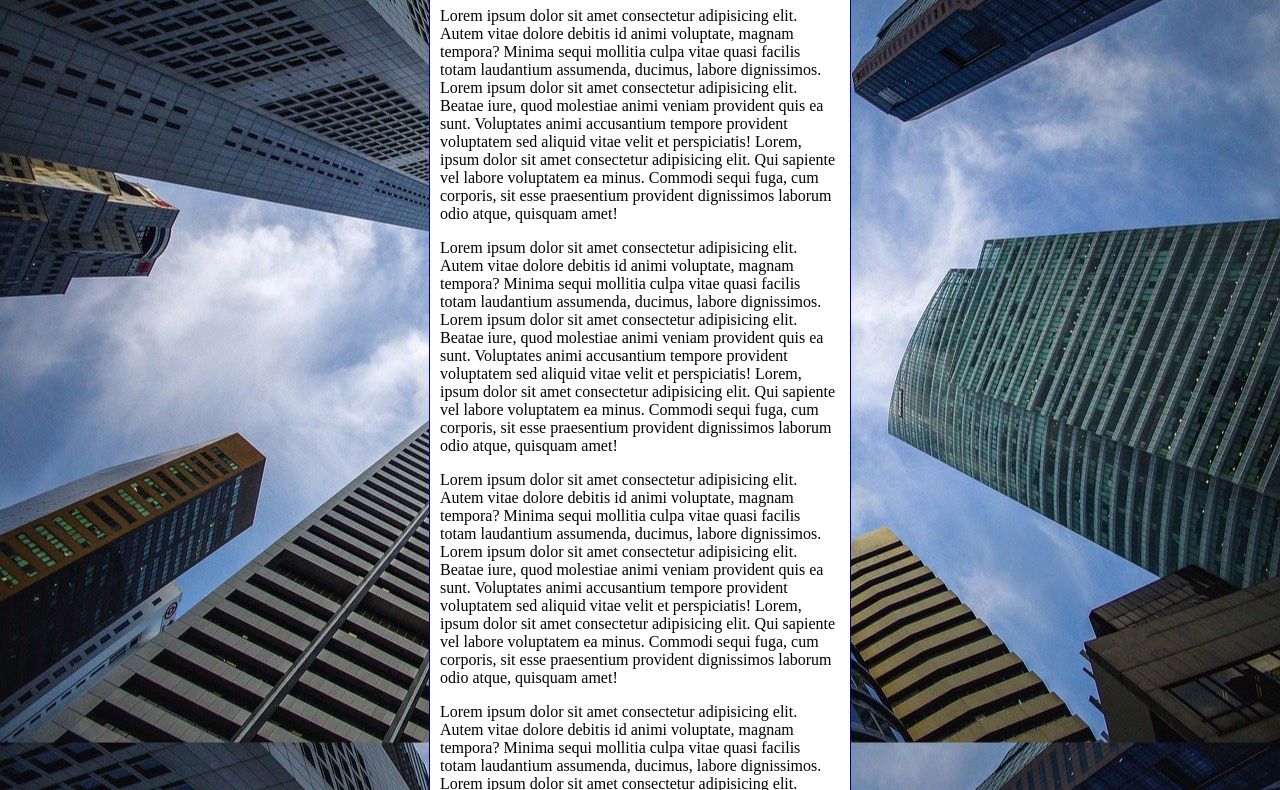
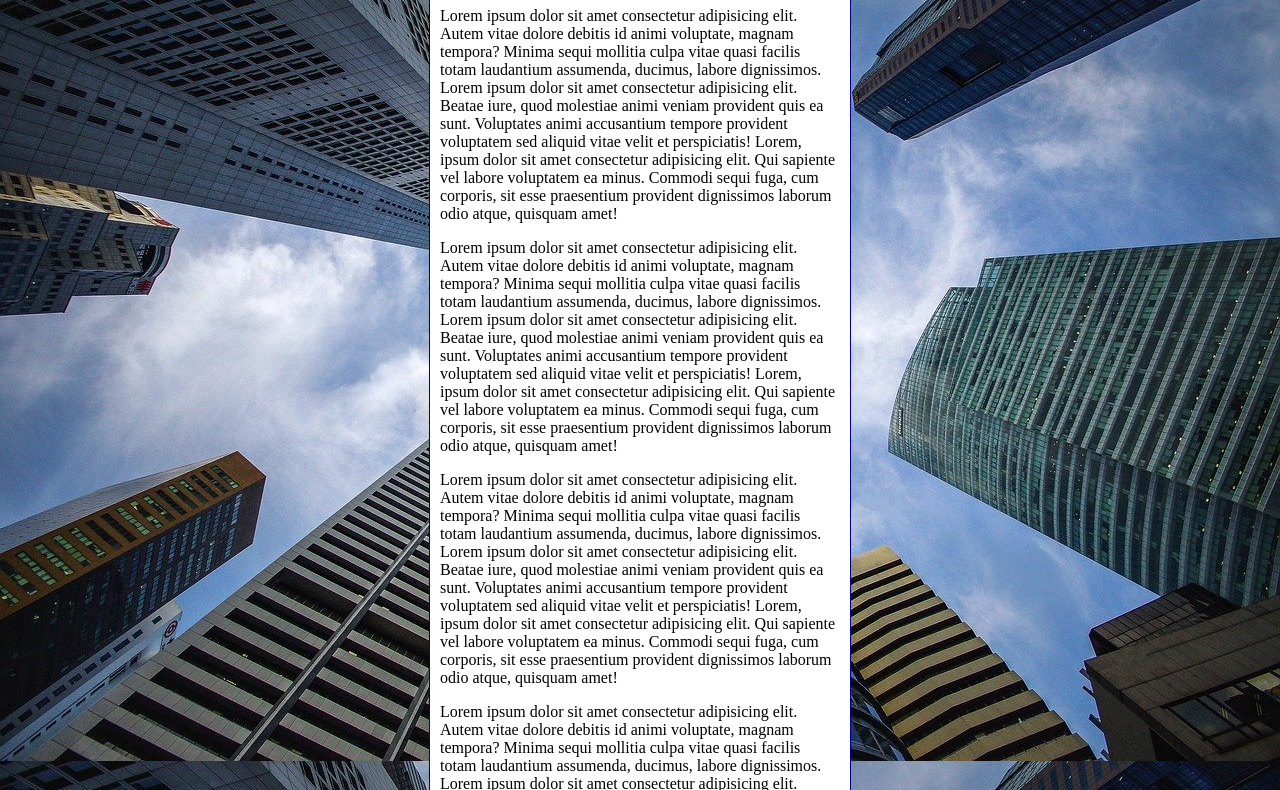
Before and after one commit to reis-dev/html-css, a plain HTML site: page exercicios/ex022/fundo006.html in a window 1280 px wide. Shown: the part 92-882 px from the top of the page. Drawn offline with Linux system fonts and the light colour scheme.

Commit message:
Update fundo006.html

```diff
--- a/exercicios/ex022/fundo006.html
+++ b/exercicios/ex022/fundo006.html
@@ -7,17 +7,21 @@
   <title>Fundo Fixo de Tela</title>
   <style>
     body {
-      height: 100vh;
+/*    height: 100vh;
       background-color: black;
       background-image: url(./imagens/wallpaper002.jpg);
       background-position: center center;
       background-repeat: repeat-y;
       background-size: cover;
+      background-attachment: fixed; */
+
+      background: black url(./imagens/wallpaper002.jpg) center center no-repeat fixed;
+      background-size: cover;
     }
 
     main {
       background-color: white;
-      width: 400px;
+      max-width: 400px;
       padding: 10px;
       margin: auto;
       border: 1px solid darkblue;
```
